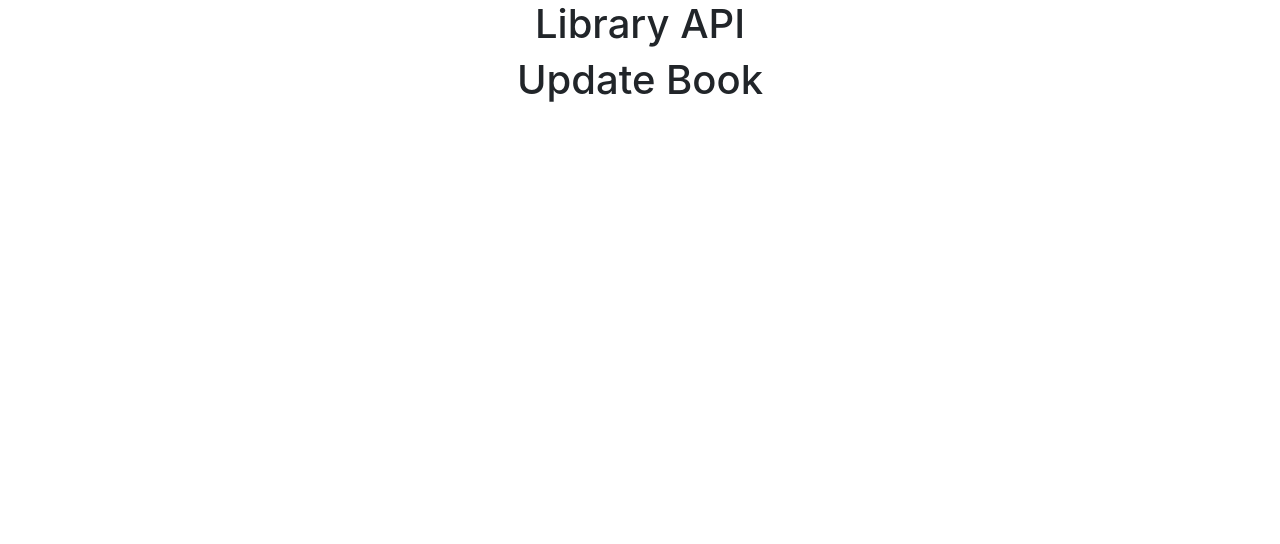
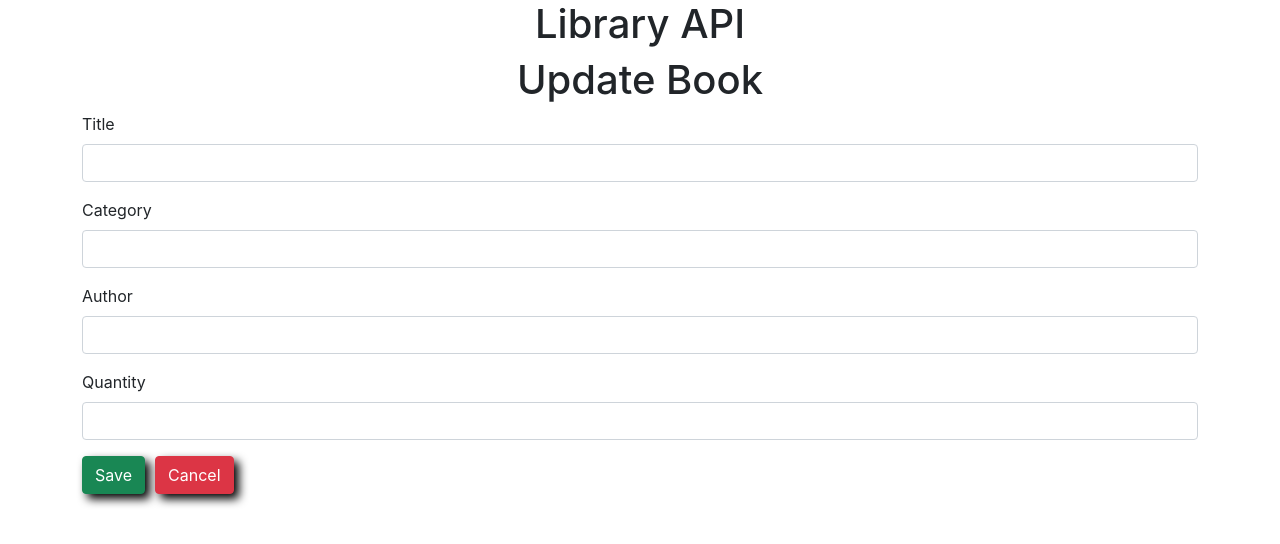
Before and after one commit to Siddhi-Jadhav/Library-API-Frontend, a React (Create React App) app: page /update-book in a window 1280 px wide. Shown: the top 544 px of the page. Built offline with nearby package versions, Linux system fonts and the light colour scheme.

Commit message:
committed on 7/5/2022

```diff
--- a/src/pages/dashboard.page.js
+++ b/src/pages/dashboard.page.js
@@ -18,7 +18,6 @@ const DashboardPage = (props) => {
       setBooks(result)
     }
   }
-
 
   const navigate = useNavigate()
   const logout = () => {
--- a/src/pages/signup.page.js
+++ b/src/pages/signup.page.js
@@ -19,7 +19,7 @@ const SignupPage = (props) => {
     } else {
       const result = await signup(username, email, password)
       if (result) {
-        // go to signin
+        alert('You have registered successfully')
         navigate('/')
       }
     }
--- a/src/pages/updateBook.page.js
+++ b/src/pages/updateBook.page.js
@@ -1,6 +1,96 @@
+import { useState } from 'react'
+import { Link, useNavigate } from 'react-router-dom'
+import { updateBook } from '../service/book.service'
+
 const UpdateBookPage = (props) => {
-    return <div>
-        <h1 className="header">Update Book</h1>
+  const {id} =props
+  const [title, setTitle] = useState('')
+  const [category, setCategory] = useState('')
+  const [author, setAuthor] = useState('')
+  const [quantity, setQuantity]= useState(0)
+
+  const navigate = useNavigate()
+
+  const onUpdateBook = async () => {
+    if (title.length === 0) {
+      alert('set title')
+    } else if (category.length === 0) {
+      alert('set category')
+    } else if (author.length === 0) {
+        alert('set category')
+    } else if (quantity.length === 0) {
+        alert('set quantity')
+    } else {
+      const result = await updateBook(id, title, category, author, quantity)
+      if (result) {
+        navigate('/dashboard')
+      } else {
+        alert('Something went wrong')
+      }
+    }
+  }
+
+  return (
+    <div>
+      <h1 className="header">Update Book</h1>
+      <div className="form">
+        <div className="mb-3">
+          <label className="form-label">Title</label>
+          <input
+            onChange={(e) => {
+              setTitle(e.target.value)
+            }}
+            type="text"
+            className="form-control"
+          />{' '}
+        </div>
+
+        <div className="mb-3">
+          <label className="form-label">Category</label>
+          <input
+            onChange={(e) => {
+              setCategory(e.target.value)
+            }}
+            rows={5}
+            type="text"
+            className="form-control"
+          />{' '}
+        </div>
+
+        <div className="mb-3">
+          <label className="form-label">Author</label>
+          <input
+            onChange={(e) => {
+              setAuthor(e.target.value)
+            }}
+            type="text"
+            className="form-control"
+          />{' '}
+        </div>
+
+        <div className="mb-3">
+          <label className="form-label">Quantity</label>
+          <input
+            onChange={(e) => {
+              setQuantity(e.target.value)
+            }}
+            type="number"
+            className="form-control"
+          />
+        </div>
+
+
+        <div className="mb-3">
+          <button onClick={onUpdateBook} className="btn btn-success">Save</button>
+          <Link
+            to="/dashboard"
+            style={{ marginLeft: '10px' }}
+            className="btn btn-danger">Cancel
+          </Link>
+        </div>
+      </div>
     </div>
+  )
 }
+
 export default UpdateBookPage
--- a/src/service/book.service.js
+++ b/src/service/book.service.js
@@ -67,3 +67,31 @@ export const deleteBook = async(id) => {
 
   return response
 }
+
+export const updateBook = async (id, title, category, author, quantity) => {
+  const url = settings.server + `/book/${id}`
+  const token = sessionStorage['token']
+  let response
+  try {
+    response = await axios.post(
+      url,
+      {
+        id,
+        title,
+        category,
+        author,
+        quantity
+      },
+      {
+        headers: {
+          Authorization: `Bearer ${token}`,
+        },
+      }
+    )
+    if(response.headers.Authorization)
+    response = response.data
+  } catch (ex) {
+    console.log(ex)
+  }
+  return response
+}
```
Also changed, not shown: src/component/book.component.js (indentation only).
